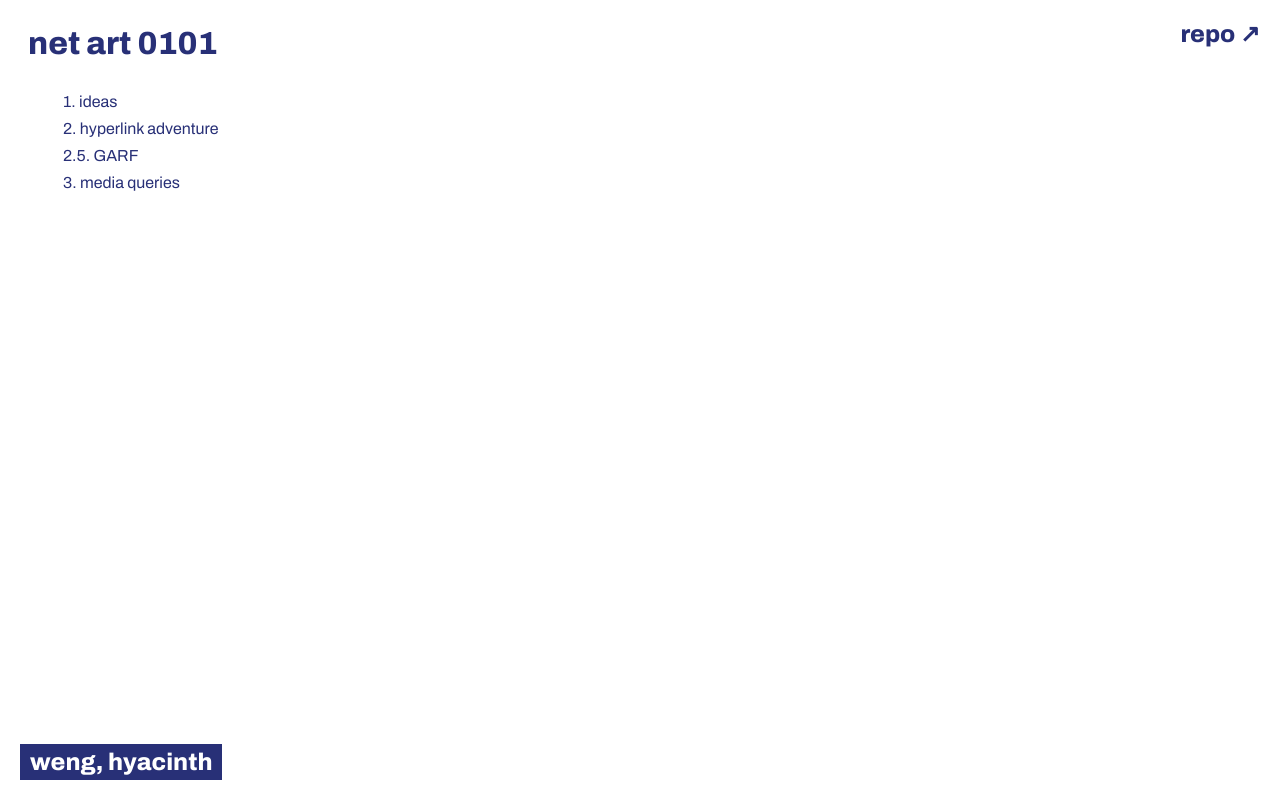
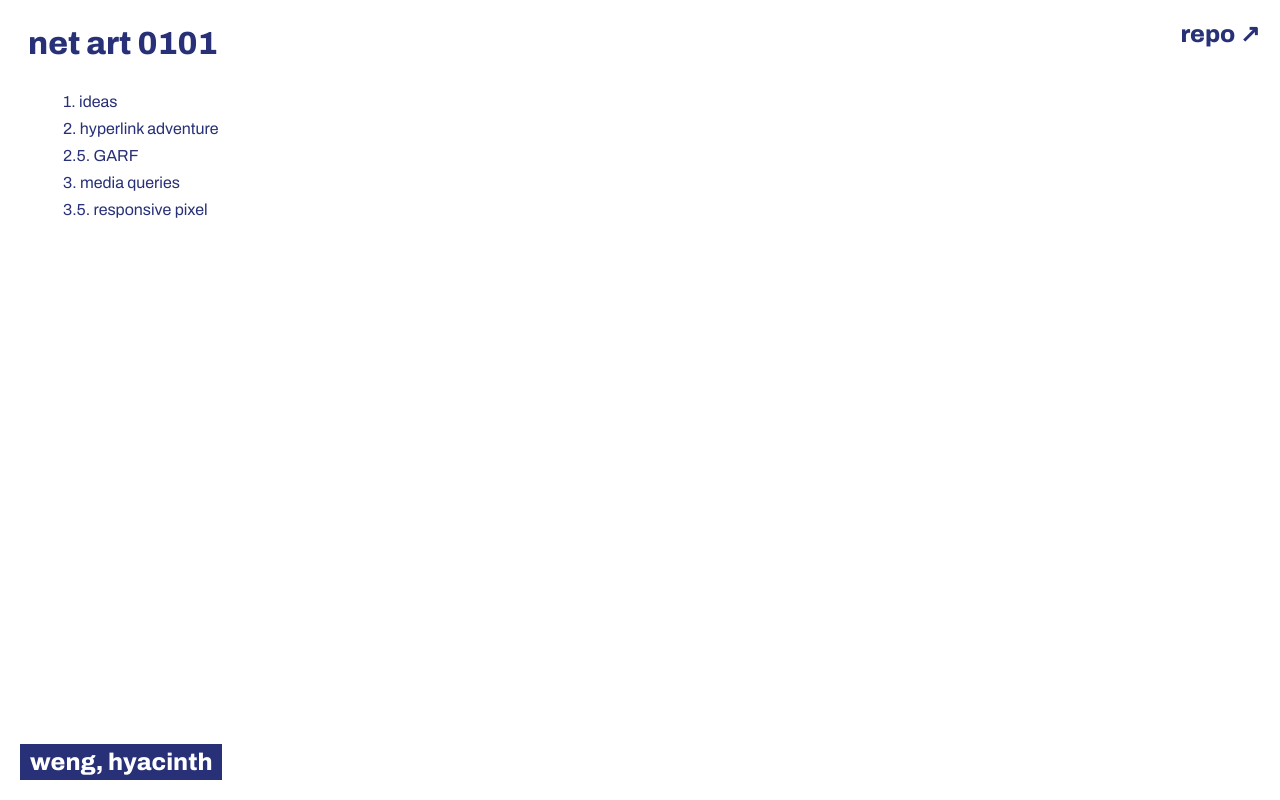
Before and after one commit to pandahya/netart, a plain HTML site: page index.html in a window 1280 px wide. Drawn offline with Linux system fonts and the light colour scheme.

Commit message:
added 3.5 link

```diff
--- a/index.html
+++ b/index.html
@@ -19,6 +19,7 @@
             <li><a href="./week2/index.html" target="_blank" rel="noopener noreferrer">2. hyperlink adventure</a></li>
             <li><a href="./week2.5/index.html" target="_blank" rel="noopener noreferrer">2.5. GARF</li>
             <li><a href="./week3/index.html" target="_blank" rel="noopener noreferrer">3. media queries</li>
+            <li><a href="./week3.5/index.html" target="_blank" rel="noopener noreferrer">3.5. responsive pixel</li>
         </ul>
     </section>
 </body>
```
